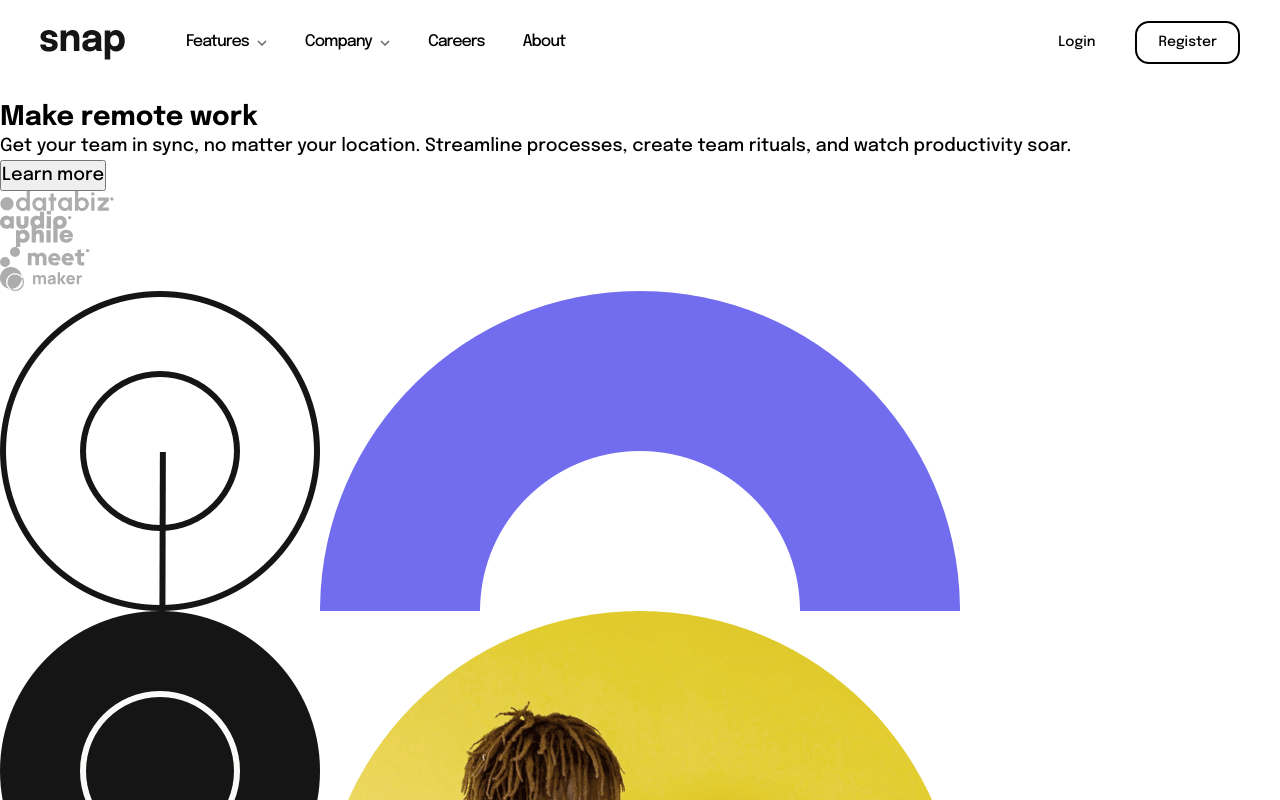
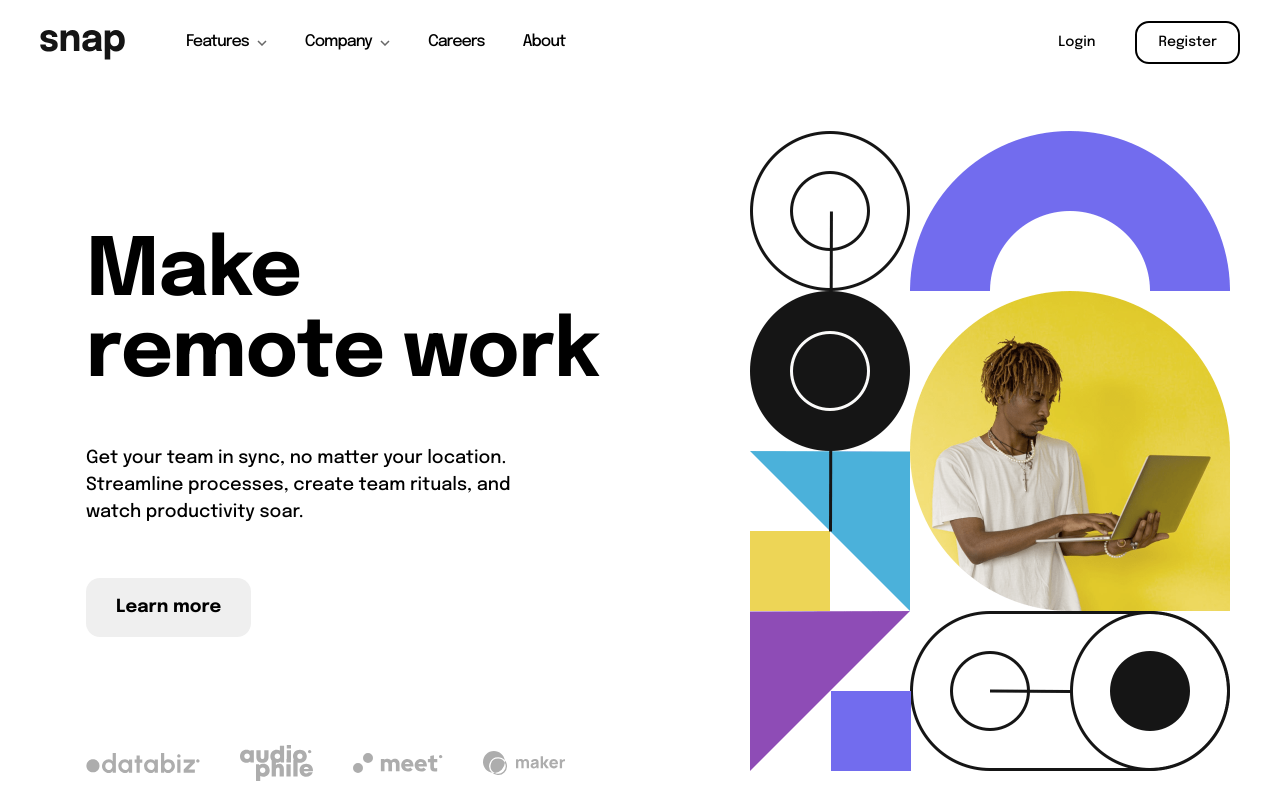
Before and after one commit to Himanshu-196018/intro-section-with-dropdown-navigation, a React (Vite) app: page / in a window 1280 px wide. Shown: the top 800 px of the page. Built offline with nearby package versions, Linux system fonts and the light colour scheme.

Commit message:
style content

```diff
--- a/src/components/Logos.jsx
+++ b/src/components/Logos.jsx
@@ -1,6 +1,6 @@
 const Logos = () => {
   return (
-    <div>
+    <div className="logos">
       <img src="/images/client-databiz.svg" alt="logo of client databiz" />
       <img
         src="/images/client-audiophile.svg"
--- a/src/sass/base/_typography.sass
+++ b/src/sass/base/_typography.sass
@@ -7,6 +7,7 @@ html
 
 body
     font-family: $fonts
+    font-weight: $font-500
     font-size: 1.8rem
 
 .nav-content-main
@@ -15,3 +16,11 @@ body
 
 .register, .login
     font-size: 1.4rem
+
+h1
+    font-size: 8rem
+    line-height: 1.01
+    letter-spacing: -1px
+
+button
+    font-weight: $font-700
--- a/src/sass/components/_buttons.sass
+++ b/src/sass/components/_buttons.sass
@@ -0,0 +1,5 @@
+button
+    margin-top: 2px
+    border: none
+    padding: 1.6rem 3rem
+    border-radius: 14px
--- /dev/null
+++ b/src/sass/components/_content.sass
@@ -0,0 +1,24 @@
+main
+    margin: 2.8rem 2rem 0
+    display: grid
+    grid-template-columns: 1fr 1fr
+    column-gap: 1rem
+    margin-inline: auto
+    width: calc( 100% - 2rem )
+    max-width: 1180px
+
+section
+    margin-top: 10.2rem
+    margin-left: 3.6rem
+
+    p
+        margin-block: 5rem
+        max-width: 450px
+
+    @media screen and (width < 1120px)
+        margin-top: 0
+
+picture
+    width: 100%
+    max-width: 480px
+    justify-self: flex-end
--- /dev/null
+++ b/src/sass/components/_logos.sass
@@ -0,0 +1,10 @@
+.logos
+    margin-top: 10.8rem
+    max-width: 480px
+    display: flex
+    justify-content: space-between
+    align-content: center
+
+    img
+        height: 100%
+        align-self: center
--- a/src/sass/layout/_home.sass
+++ b/src/sass/layout/_home.sass
@@ -6,4 +6,10 @@ body, #root
     height: 100%
     min-height: 100vh
     width: 100%
-    min-width: 100vw
+
+body
+    display: flex
+    place-content: center
+
+#root
+    max-width: 1440px
--- a/src/sass/style.sass
+++ b/src/sass/style.sass
@@ -17,6 +17,9 @@
 @import 'layout/header'
 
 // importing component style
+@import 'components/_content'
+@import 'components/_buttons'
+@import 'components/_logos'
 
 // importing themes style
 @import 'themes/default'
```
